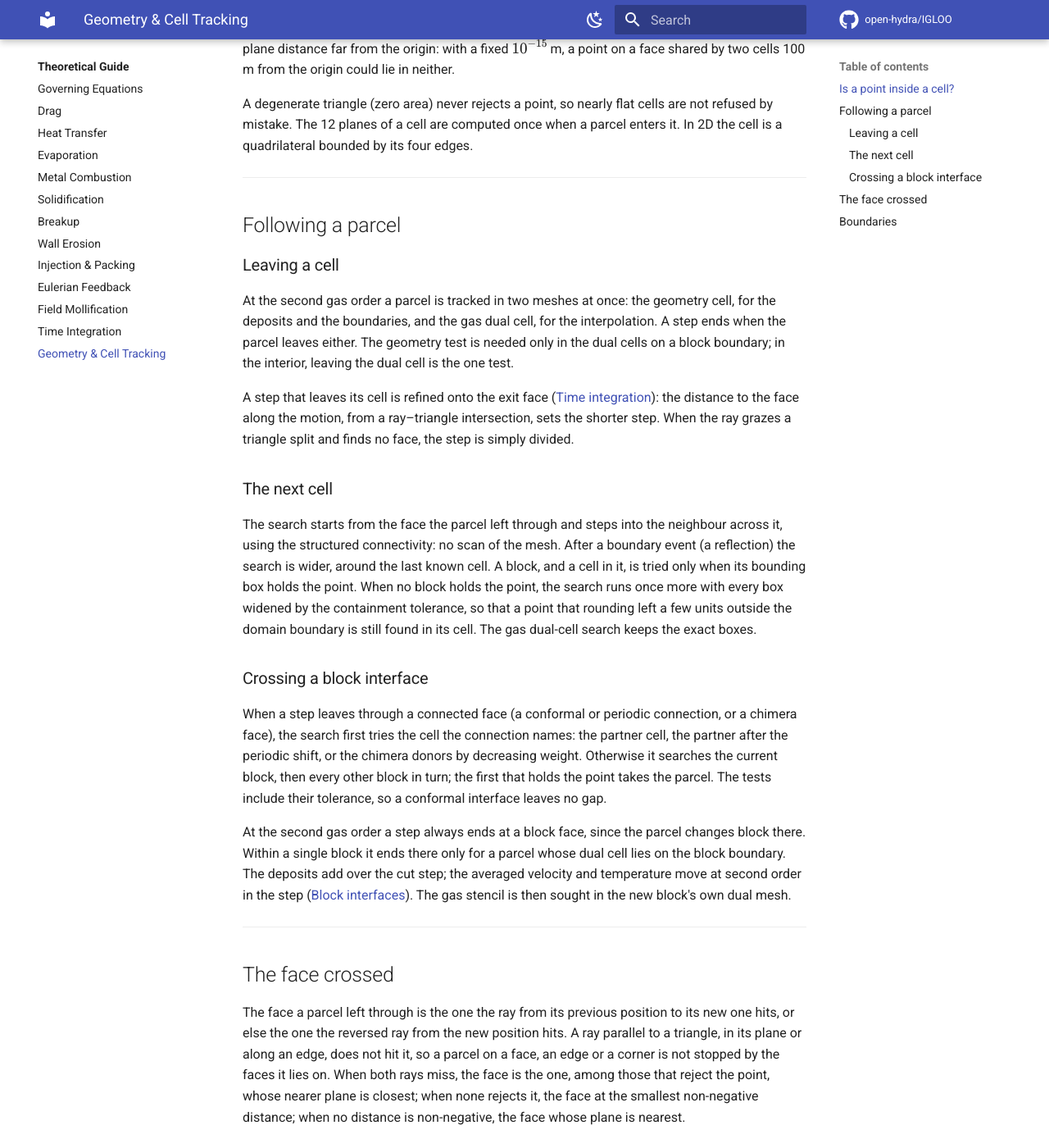
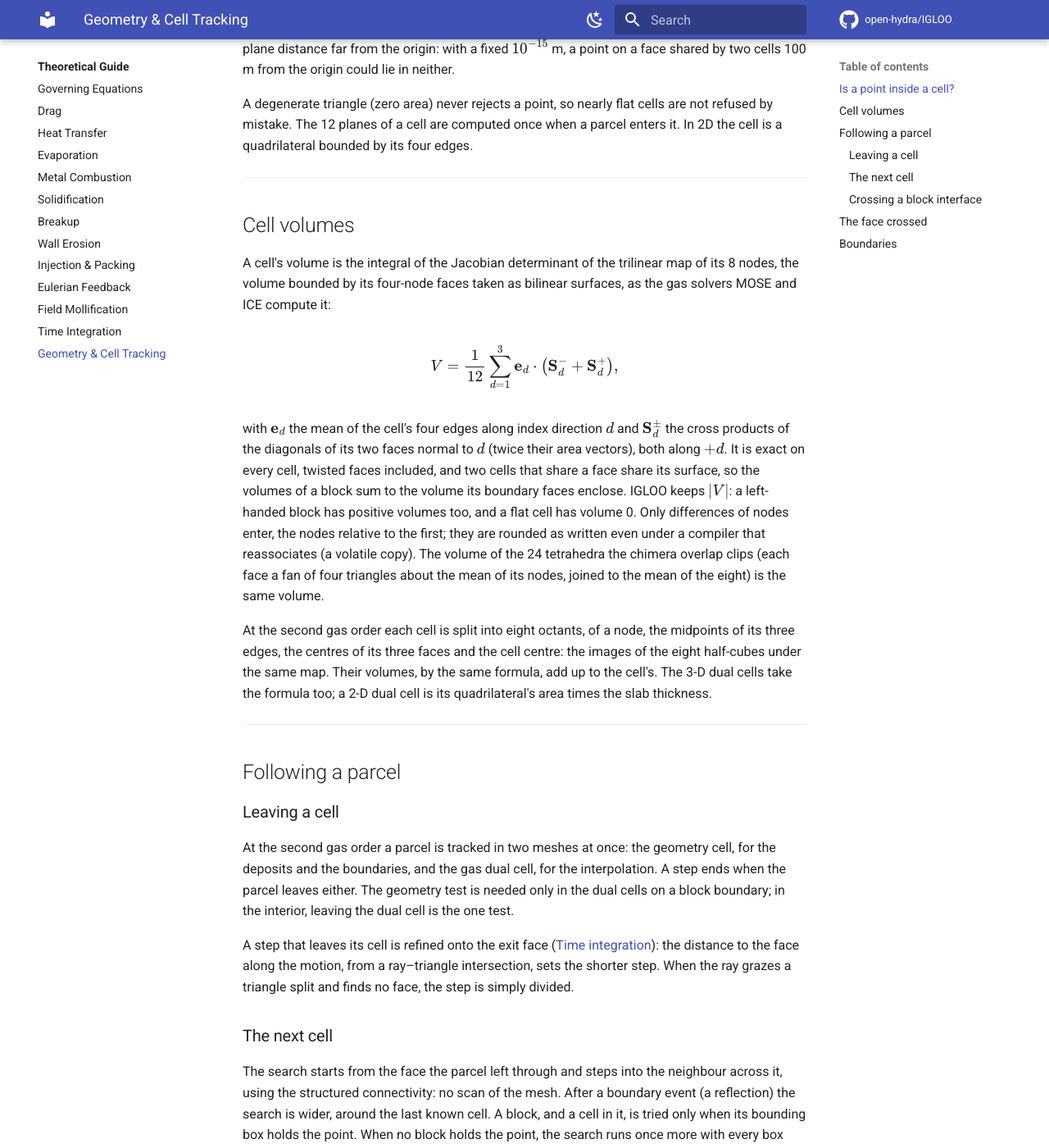
Before and after one commit to open-hydra/IGLOO, an MkDocs documentation site: the page built from docs/theory/geometry.md, in a window 1280 px wide and 1400 px high, scrolled down 571 px. Shown: the whole window at 82% size. Built offline with MkDocs 1.6.1 and Material for MkDocs 9.7.7, drawn with Linux system fonts in a browser that asks for light colours; comment, search, counter and statistics services are not loaded.

Commit message:
geometry: the cell volume is the trilinear volume of MOSE and ICE
hexVolume summed five tetrahedra in absolute value, one split for every
cell: exact on plane faces only, and two neighbours cut their shared
twisted face along different diagonals, so the volumes did not tile the
mesh. It is now the integral of det J of the trilinear map of the eight
nodes, V = 1/12 sum_d e_d . (S_d- + S_d+), ICE's expression in the same
node order (1 + a + 2b + 4c), kept in absolute value as MOSE and ICE keep
it: a left-handed block and the mirror-ordered octants stay positive, a
flat cell is 0.

The nodes relative to the first go through a VOLATILE copy, as in MOSE
and ICE: IGLOO's release flags leave ifx at its default fp-model fast,
which may reassociate the differences. A VOLATILE local is not allowed
in a pure procedure, so hexVolume, computeVolume, compute_geometry and
precomputeMetric are no longer pure (no pure caller).

Callers keep their meaning: cellVol, the octant volumes subVol (images
of the half-cubes under the cell's map, which now sum to cellVol) and
dualW, the 3-D dual cells including those whose ghost nodes stand on
symmetry planes. The chimera overlap's 24-tetrahedra volume was already
this volume; plane-faced meshes (boxes, one-cell wedges, the 2-D dual)
change by round-off. Measured with ifx 2023.1.0 at one thread: every
suite verdict and particle file unchanged, the grid fields of 166 cases
within 9.3e-16 of their largest value; three hydra-MI2 cases move as
much as under a one-ulp change of their gas initial field.

Co-Authored-By: Claude Opus 5.5 <noreply@anthropic.com>
Claude-Session: https://claude.ai/code/session_01YbtUqacA6qYqYfoFJvSCJ8

```diff
--- a/docs/theory/geometry.md
+++ b/docs/theory/geometry.md
@@ -21,6 +21,30 @@ origin: with a fixed $10^{-15}$ m, a point on a face shared by two cells 100 m f
 
 A degenerate triangle (zero area) never rejects a point, so nearly flat cells are not refused by mistake. The 12 planes
 of a cell are computed once when a parcel enters it. In 2D the cell is a quadrilateral bounded by its four edges.
+
+---
+
+## Cell volumes
+
+A cell's volume is the integral of the Jacobian determinant of the trilinear map of its 8 nodes, the volume bounded by
+its four-node faces taken as bilinear surfaces, as the gas solvers MOSE and ICE compute it:
+
+$$
+V = \frac{1}{12}\sum_{d=1}^{3} \mathbf e_d\cdot\left(\mathbf S_d^- + \mathbf S_d^+\right),
+$$
+
+with $\mathbf e_d$ the mean of the cell's four edges along index direction $d$ and $\mathbf S_d^\pm$ the cross products
+of the diagonals of its two faces normal to $d$ (twice their area vectors), both along $+d$. It is exact on every
+cell, twisted faces included, and two cells that share a face share its surface, so the volumes of a block sum to the
+volume its boundary faces enclose. IGLOO keeps $|V|$: a left-handed block has positive volumes too, and a flat cell
+has volume 0. Only differences of nodes enter, the nodes relative to the first; they are rounded as written even
+under a compiler that reassociates (a volatile copy). The volume of the 24 tetrahedra the chimera overlap clips (each
+face a fan of four triangles about the mean of its nodes, joined to the mean of the eight) is the same volume.
+
+At the second gas order each cell is split into eight octants, of a node, the midpoints of its three edges, the
+centres of its three faces and the cell centre: the images of the eight half-cubes under the same map. Their volumes,
+by the same formula, add up to the cell's. The 3-D dual cells take the formula too; a 2-D dual cell is its
+quadrilateral's area times the slab thickness.
 
 ---
 
```
Also changed, not shown: CHANGELOG.md (+5 -0 lines), docs/theory/eulerian-feedback.md (+2 -2 lines), 1 other file.
